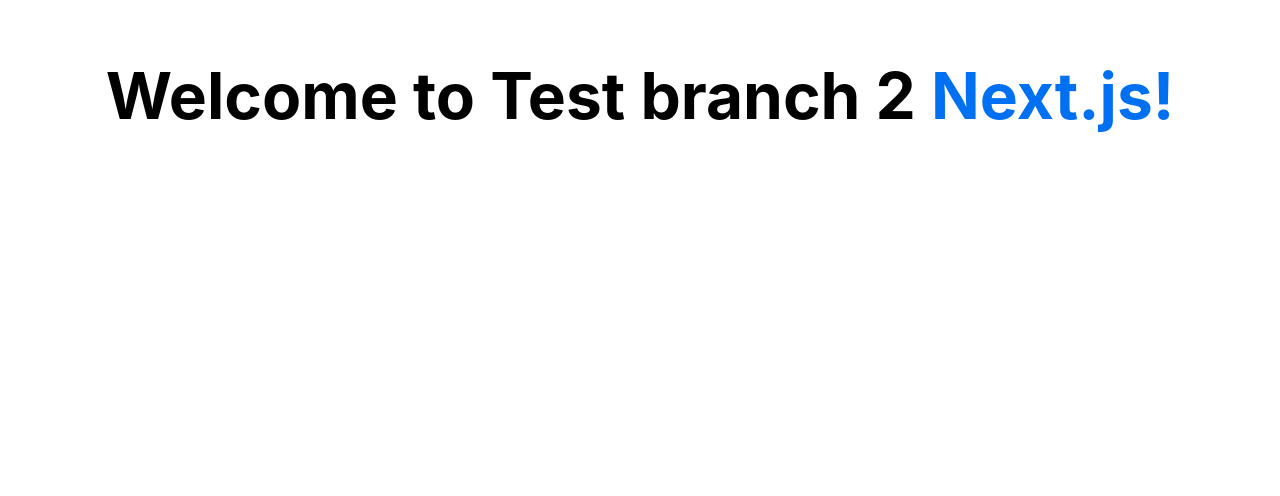
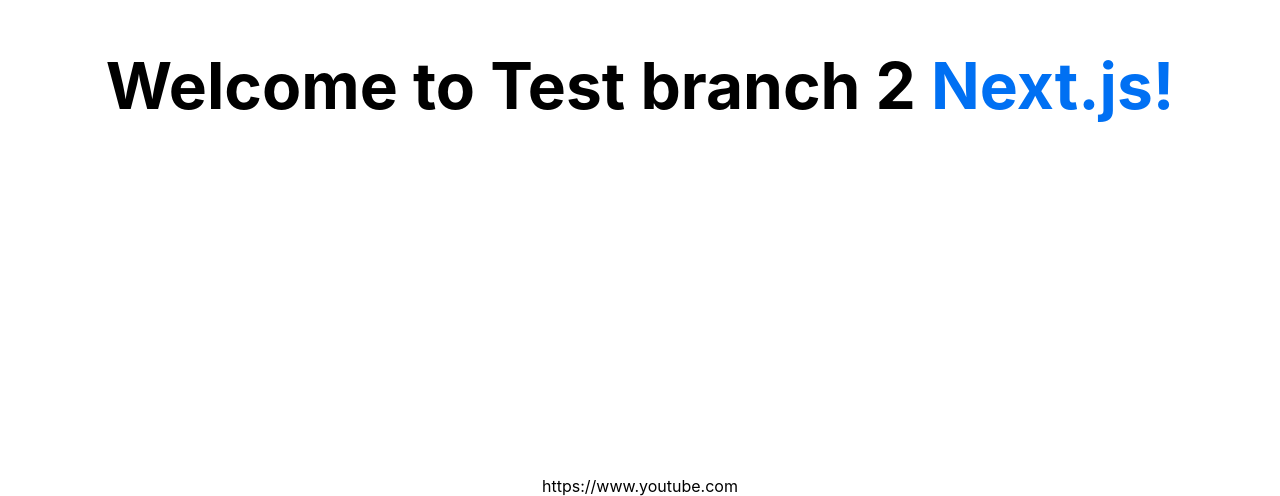
Before and after one commit to balinttamas87/basic-listing-site, a Next.js app: page / in a window 1280 px wide. Shown: the part 304-800 px from the top of the page. Built offline with nearby package versions, Linux system fonts and the light colour scheme.

Commit message:
Display link instead of loading it in <head/>

```diff
--- a/pages/index.tsx
+++ b/pages/index.tsx
@@ -9,7 +9,6 @@
       <Head>
         <title>Create Next App</title>
         <link rel="icon" href="/favicon.ico" />
-        <link href={link}>{link}</link>
       </Head>
 
       <main className={styles.main}>
@@ -17,6 +16,7 @@
           Welcome to Test branch 2 <a href="https://nextjs.org">Next.js!</a>
         </h2>
       </main>
+      <a href={link}>{link}</a>
     </div>
   )
 }
```
Also changed, not shown: 1 other file (tests, documents, lock files or other folders).
